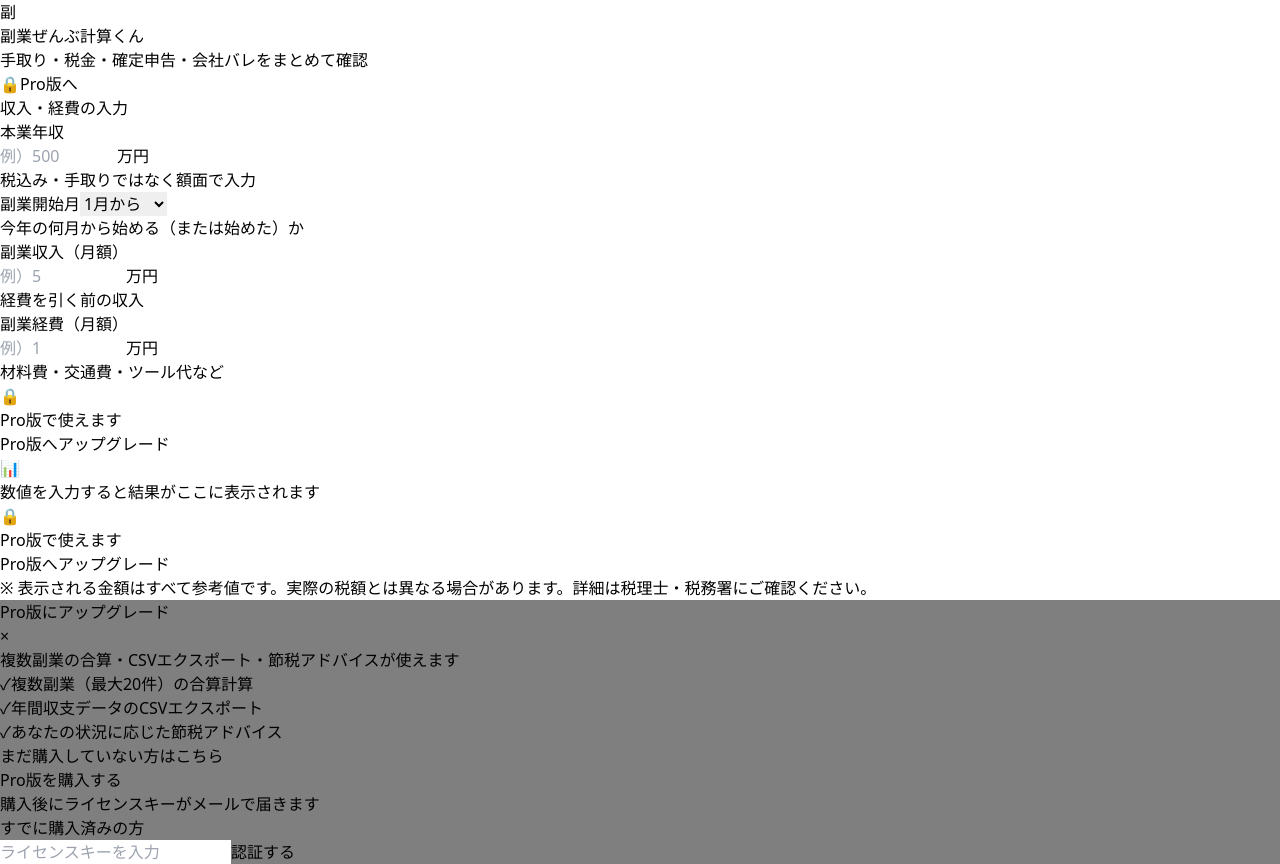
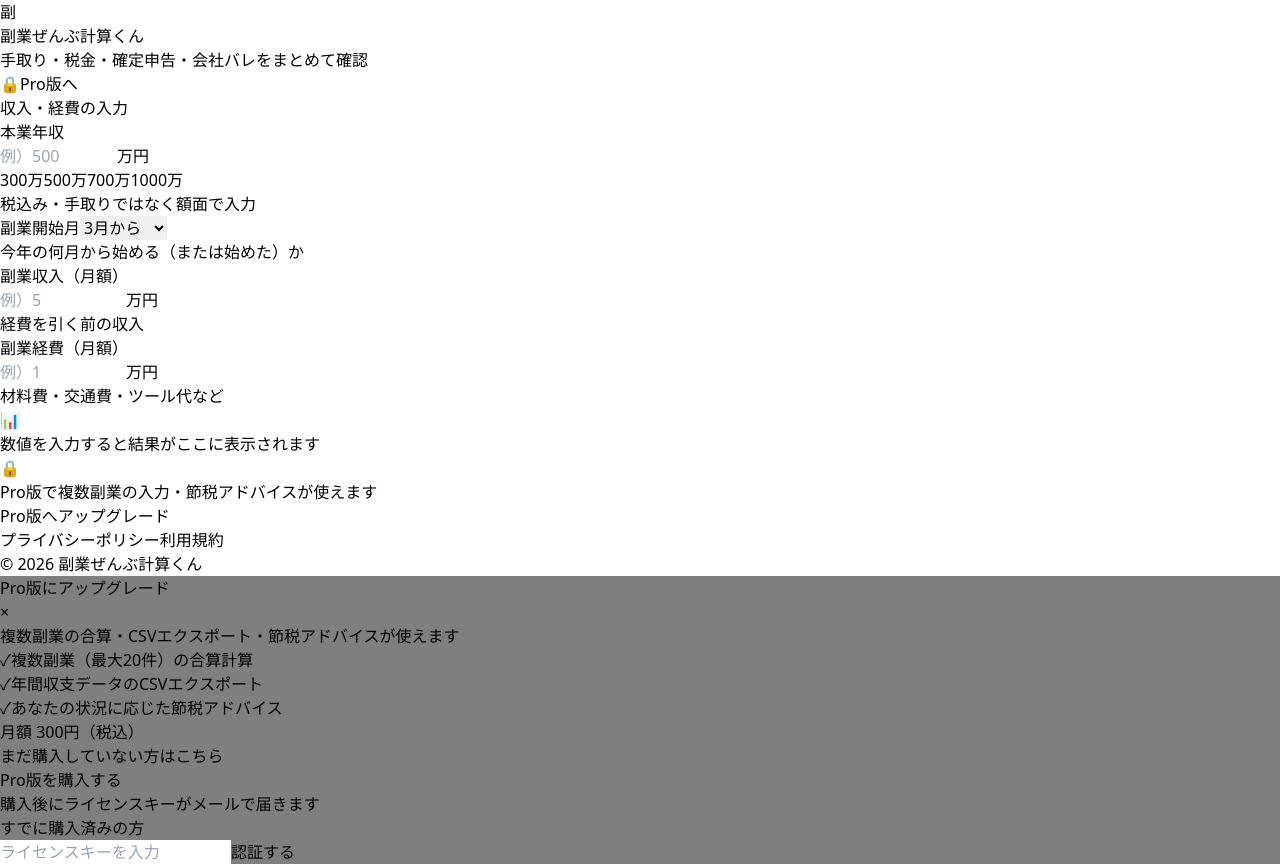
Before and after one commit to yuyayokoyama0427/fukugyo-keisan, a React (Vite) app: page / in a window 1280 px wide. Both pictures are taken after a click on the button "Pro版へアップグレード". Built offline with nearby package versions, Linux system fonts and the light colour scheme.

Commit message:
UX: consolidate ProGate; fix: calculate with 0-yen income; UX: disclaimer banner above results

```diff
--- a/src/App.jsx
+++ b/src/App.jsx
@@ -1,4 +1,4 @@
-import React, { useState, useEffect } from 'react'
+import React, { useState, useEffect, useRef } from 'react'
 import InputForm from './components/InputForm'
 import ResultDashboard from './components/ResultDashboard'
 import SideJobList from './components/SideJobList'
@@ -15,7 +15,7 @@ const DEFAULT_VALUES = {
   mainJobIncome: '',
   sideIncome: '',
   sideExpense: '',
-  startMonth: 1,
+  startMonth: new Date().getMonth() + 1,
 }
 
 const DEFAULT_SIDE_JOBS = [{ name: '', income: '', expense: '' }]
@@ -41,6 +41,7 @@ export default function App() {
   const [sideJobs, setSideJobs] = useState(loadSideJobsFromStorage)
   const [result, setResult] = useState(null)
   const [isModalOpen, setIsModalOpen] = useState(false)
+  const proModalShownRef = useRef(false)
 
   const { isPro, isLoading, error, activate, setError } = usePro()
 
@@ -75,12 +76,9 @@ export default function App() {
           setResult(null)
         }
       } else {
-        // 無料版：単一副業モード
-        if (
-          sideIncome !== '' && sideIncome >= 0 &&
-          sideExpense !== '' && sideExpense >= 0
-        ) {
-          setResult(calculate({ mainJobIncome, sideIncome, sideExpense, startMonth }))
+        // 無料版：単一副業モード（0円でも計算する）
+        if (sideIncome !== '' && sideExpense !== '') {
+          setResult(calculate({ mainJobIncome, sideIncome: Number(sideIncome) || 0, sideExpense: Number(sideExpense) || 0, startMonth }))
         } else {
           setResult(null)
         }
@@ -89,6 +87,15 @@ export default function App() {
       setResult(null)
     }
   }, [inputs, sideJobs, isPro])
+
+  // 計算結果が初めて出たときにProモーダルを表示（1回だけ）
+  useEffect(() => {
+    if (result && !isPro && !proModalShownRef.current) {
+      proModalShownRef.current = true
+      const timer = setTimeout(() => setIsModalOpen(true), 1500)
+      return () => clearTimeout(timer)
+    }
+  }, [result, isPro])
 
   const handleExportCSV = () => {
     if (result) exportMonthlyCSV(result)
@@ -133,8 +140,13 @@ export default function App() {
         {/* Pro機能A：複数副業 */}
         {isPro ? (
           <SideJobList jobs={sideJobs} onChange={setSideJobs} />
-        ) : (
-          <ProGate onUpgrade={() => setIsModalOpen(true)} />
+        ) : null}
+
+        {/* 免責バナー（結果が出たときに上部に表示） */}
+        {result && (
+          <div className="bg-blue-50 border border-blue-200 rounded-xl px-4 py-2.5 text-xs text-blue-700">
+            ※ 表示される金額はすべて参考値です。実際の税額とは異なる場合があります。詳細は税理士・税務署にご確認ください。
+          </div>
         )}
 
         {/* 計算結果 */}
@@ -150,8 +162,22 @@ export default function App() {
         {/* Pro機能C：節税アドバイス */}
         {isPro && result ? (
           <TaxAdvice result={result} />
-        ) : isPro ? null : (
-          <ProGate onUpgrade={() => setIsModalOpen(true)} />
+        ) : null}
+
+        {/* Pro誘導（非Pro時は1か所にまとめて表示） */}
+        {!isPro && (
+          <div className="bg-white rounded-2xl shadow-md p-6 border border-dashed border-gray-200">
+            <div className="flex flex-col items-center text-center py-4 space-y-3">
+              <span className="text-3xl">&#128274;</span>
+              <p className="text-sm font-medium text-gray-600">Pro版で複数副業の入力・節税アドバイスが使えます</p>
+              <button
+                onClick={() => setIsModalOpen(true)}
+                className="bg-blue-600 hover:bg-blue-700 text-white font-bold px-5 py-2 rounded-xl text-sm transition-colors"
+              >
+                Pro版へアップグレード
+              </button>
+            </div>
+          </div>
         )}
 
         {/* Pro機能B：CSVエクスポート */}
@@ -172,11 +198,15 @@ export default function App() {
           </div>
         )}
 
-        {/* 免責表示 */}
-        <p className="text-center text-xs text-gray-400 pb-6">
-          ※ 表示される金額はすべて参考値です。実際の税額とは異なる場合があります。詳細は税理士・税務署にご確認ください。
-        </p>
       </main>
+
+      <footer className="text-center text-xs text-gray-400 py-6 space-y-2">
+        <div className="flex justify-center gap-4">
+          <a href="/privacy" className="hover:text-gray-600 underline">プライバシーポリシー</a>
+          <a href="/terms" className="hover:text-gray-600 underline">利用規約</a>
+        </div>
+        <div>© 2026 副業ぜんぶ計算くん</div>
+      </footer>
 
       {/* Proアップグレードモーダル */}
       <ProModal
--- a/src/components/InputForm.jsx
+++ b/src/components/InputForm.jsx
@@ -5,7 +5,8 @@ const MONTHS = [1,2,3,4,5,6,7,8,9,10,11,12]
 export default function InputForm({ values, onChange, hideSideFields = false }) {
   const handleChange = (e) => {
     const { name, value } = e.target
-    onChange({ ...values, [name]: value === '' ? '' : Number(value) })
+    const num = Number(value)
+    onChange({ ...values, [name]: value === '' ? '' : (isNaN(num) || num < 0 ? 0 : num) })
   }
 
   return (
@@ -30,6 +31,18 @@ export default function InputForm({ values, onChange, hideSideFields = false })
               className="w-full border border-gray-300 rounded-lg px-4 py-2.5 pr-12 text-right text-gray-900 focus:outline-none focus:ring-2 focus:ring-blue-400 focus:border-transparent"
             />
             <span className="absolute right-3 top-1/2 -translate-y-1/2 text-gray-500 text-sm">万円</span>
+          </div>
+          <div className="flex gap-1.5 mt-2">
+            {[300, 500, 700, 1000].map(v => (
+              <button
+                key={v}
+                type="button"
+                onClick={() => onChange({ ...values, mainJobIncome: v })}
+                className="flex-1 text-xs border border-gray-300 rounded-lg py-1 text-gray-600 hover:border-blue-400 hover:text-blue-600 hover:bg-blue-50 transition-colors"
+              >
+                {v}万
+              </button>
+            ))}
           </div>
           <p className="text-xs text-gray-400 mt-1">税込み・手取りではなく額面で入力</p>
         </div>
--- a/src/components/ProModal.jsx
+++ b/src/components/ProModal.jsx
@@ -67,6 +67,7 @@ export default function ProModal({ isOpen, onClose, onActivate, isLoading, error
         <div className="p-6 space-y-5">
           {/* 購入リンク */}
           <div className="text-center">
+            <p className="text-2xl font-bold text-blue-900 mb-1">月額 300円<span className="text-sm font-normal text-gray-500">（税込）</span></p>
             <p className="text-sm text-gray-600 mb-3">まだ購入していない方はこちら</p>
             <a
               href={CHECKOUT_URL}
--- a/src/components/ResultDashboard.jsx
+++ b/src/components/ResultDashboard.jsx
@@ -2,6 +2,7 @@ import React from 'react'
 import AnnualChart from './AnnualChart'
 
 function formatYen(amount) {
+  if (!isFinite(amount) || isNaN(amount)) return '—'
   if (amount >= 10000) {
     return `${Math.round(amount / 10000).toLocaleString()}万円`
   }
@@ -63,6 +64,12 @@ export default function ResultDashboard({ result }) {
     activeMonths,
   } = result
 
+  function handleXShare() {
+    const text = `副業で年間${formatYen(takeHomeIncrease)}増えることが判明！\n税金は${formatYen(totalTaxIncrease)}増加。\n副業ぜんぶ計算くんで計算してみよう👇`
+    const url = 'https://fukugyo-keisan.vercel.app'
+    window.open(`https://x.com/intent/tweet?text=${encodeURIComponent(text)}&url=${encodeURIComponent(url)}`, '_blank')
+  }
+
   return (
     <div className="space-y-5">
       {/* 会社バレ警告バナー */}
@@ -97,6 +104,17 @@ export default function ResultDashboard({ result }) {
           accent="border-red-400"
         />
       </div>
+
+      {/* Xシェア */}
+      <button
+        onClick={handleXShare}
+        className="w-full flex items-center justify-center gap-2 bg-black hover:bg-gray-800 text-white font-semibold py-3 rounded-2xl transition-colors text-sm"
+      >
+        <svg className="w-4 h-4" viewBox="0 0 24 24" fill="currentColor">
+          <path d="M18.244 2.25h3.308l-7.227 8.26 8.502 11.24H16.17l-4.714-6.231-5.401 6.231H2.748l7.73-8.835L1.254 2.25H8.08l4.253 5.622zm-1.161 17.52h1.833L7.084 4.126H5.117z"/>
+        </svg>
+        結果をXでシェアする
+      </button>
 
       {/* 確定申告・会社バレ */}
       <div className="bg-white rounded-2xl shadow-md p-6">
--- a/src/hooks/usePro.js
+++ b/src/hooks/usePro.js
@@ -2,6 +2,7 @@ import { useState, useEffect, useCallback } from 'react'
 
 const LICENSE_KEY_STORAGE = 'fukugyo_license_key'
 const IS_PRO_STORAGE = 'fukugyo_is_pro'
+const UUID_REGEX = /^[0-9a-f]{8}-[0-9a-f]{4}-[0-9a-f]{4}-[0-9a-f]{4}-[0-9a-f]{12}$/i
 
 export function usePro() {
   const [isPro, setIsPro] = useState(false)
@@ -14,7 +15,7 @@ export function usePro() {
     try {
       const savedKey = localStorage.getItem(LICENSE_KEY_STORAGE)
       const savedIsPro = localStorage.getItem(IS_PRO_STORAGE)
-      if (savedKey && savedIsPro === 'true') {
+      if (savedKey && savedIsPro === 'true' && UUID_REGEX.test(savedKey)) {
         setLicenseKey(savedKey)
         setIsPro(true)
       }
```
